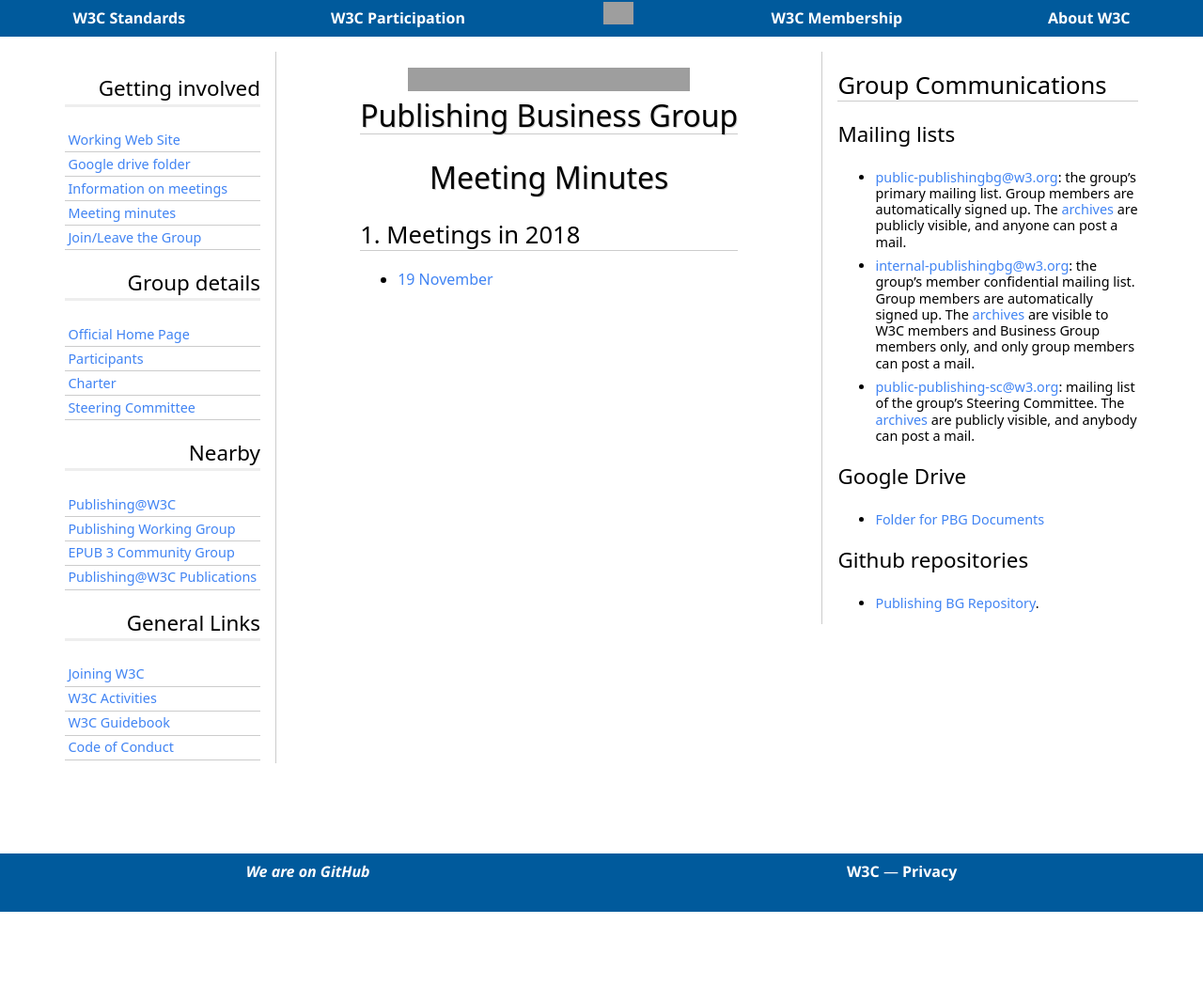
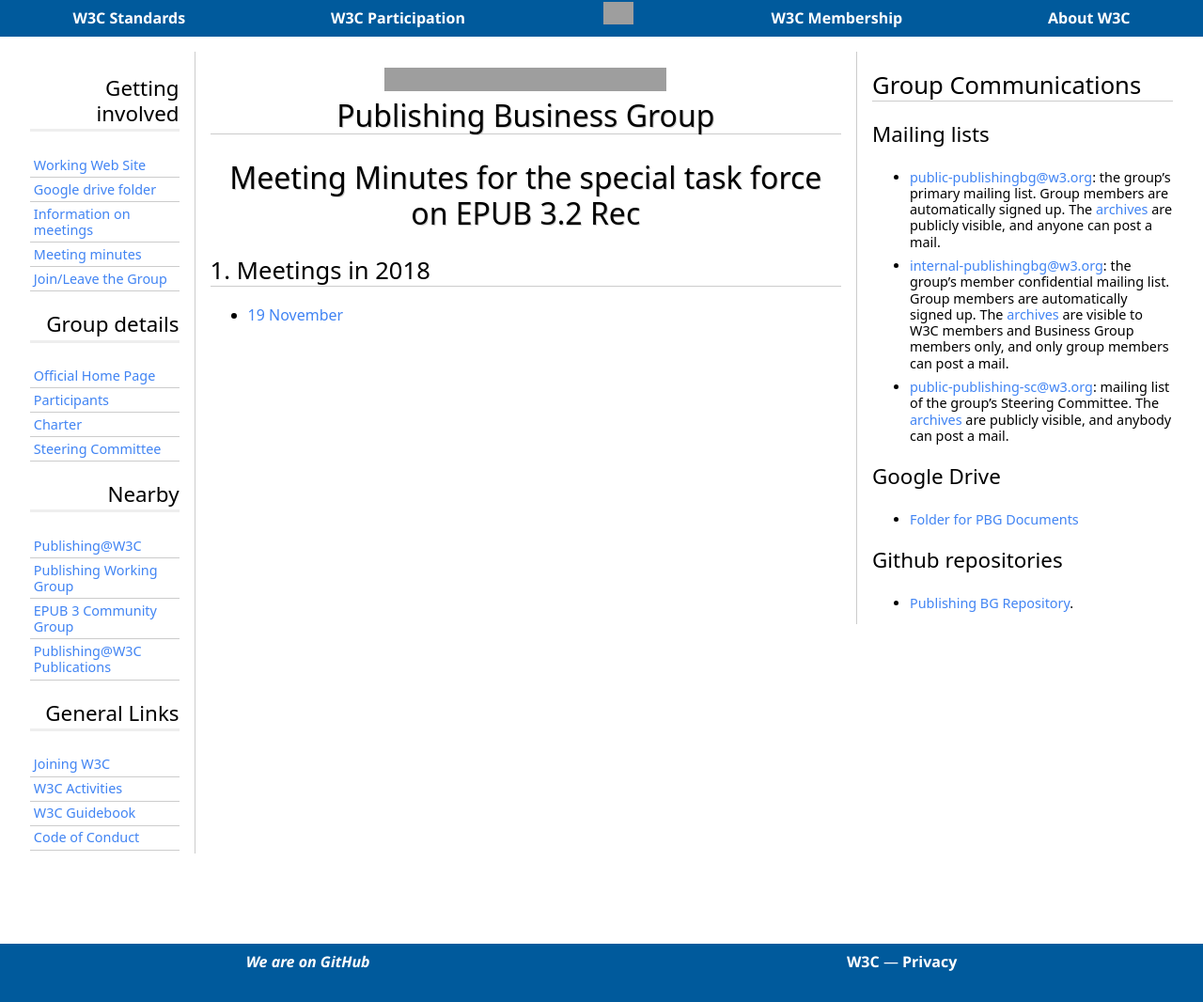
Before and after one commit to w3c/publ-bg, a Jekyll site: the page built from Task_Forces/EPUBRec/index.md, in a window 1280 px wide. Shown: the whole page at 94% size. Built offline with Jekyll 4.4.1, drawn with Linux system fonts in a browser that asks for light colours; some web fonts are replaced; our own code applies the rules of GitHub Pages for plain Markdown files; before the commit the page ends 970 px from its top, so only the background shows below that; grey boxes are pictures that could not be loaded.

Commit message:
added title to tf index

```diff
--- a/Task_Forces/EPUBRec/index.md
+++ b/Task_Forces/EPUBRec/index.md
@@ -2,7 +2,7 @@
 layout: default
 ---
 
-# Meeting Minutes
+# Meeting Minutes for the special task force on EPUB 3.2 Rec
 
 ## Meetings in 2018
 * [19 November](2018-11-19-pubtf)
```
